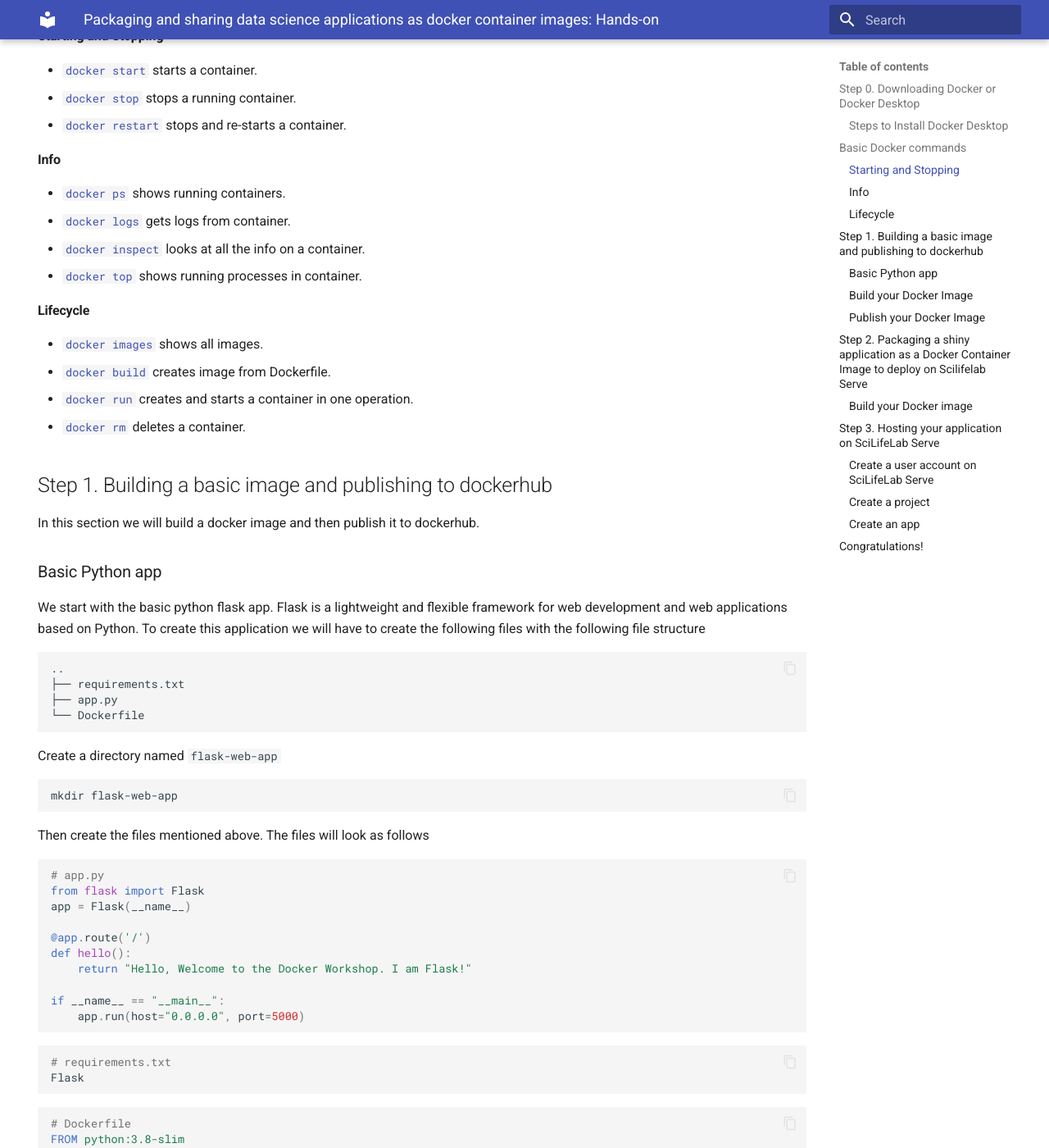
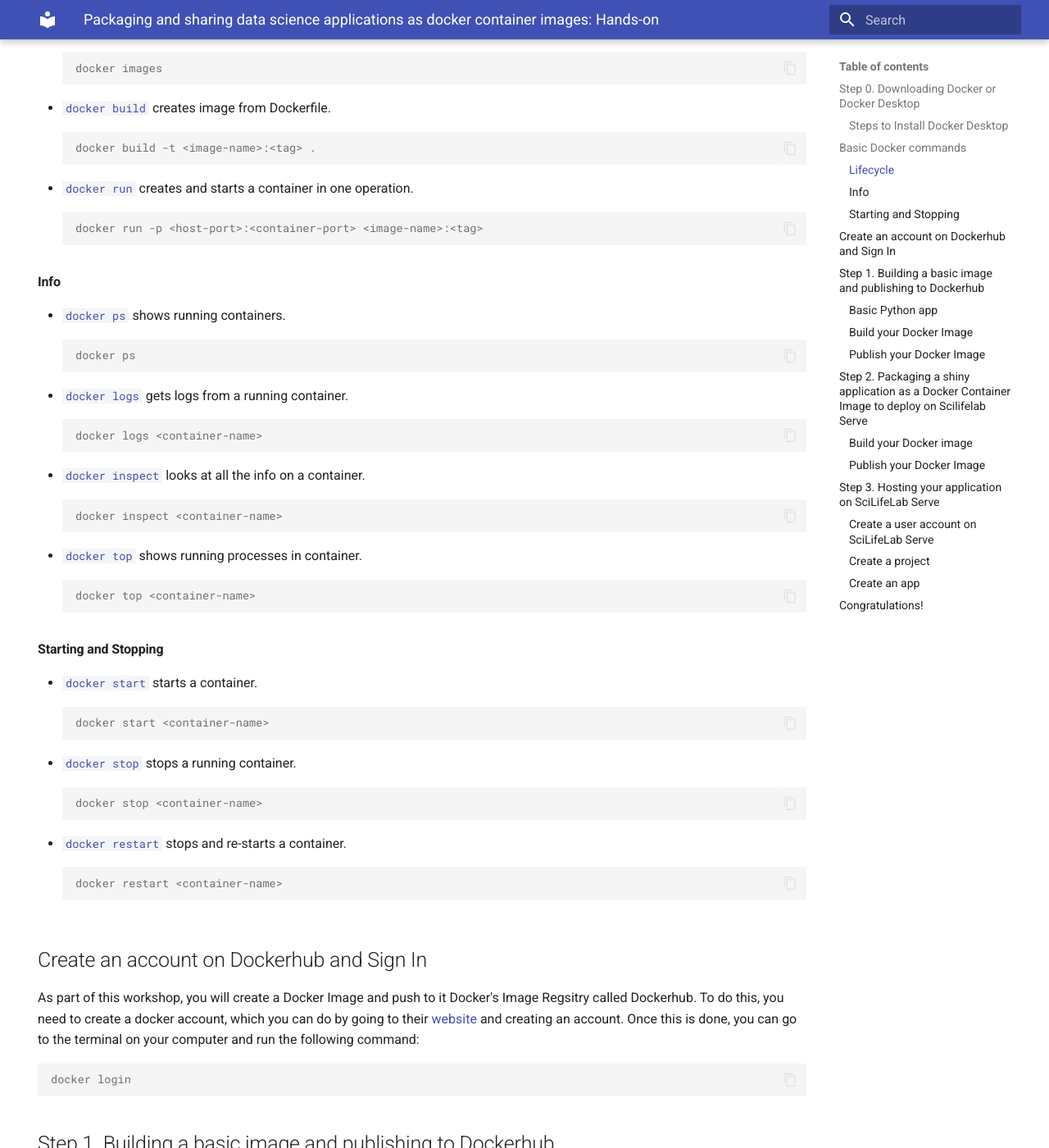
Before and after one commit to ScilifelabDataCentre/serve-tutorials, an MkDocs documentation site: the page built from Workshops/Packaging-and-sharing-applications-as-docker-images/docs/hands-on/docs/index.md, in a window 1280 px wide and 1400 px high, scrolled down 1471 px. Shown: the whole window at 82% size. Built offline with MkDocs 1.6.1 and Material for MkDocs 9.7.7, drawn with Linux system fonts in a browser that asks for light colours; some of the changed text lies outside the part shown.

Commit message:
update slides and workshop material

````diff
--- a/Workshops/Packaging-and-sharing-applications-as-docker-images/docs/getting-started/mkdocs.yml
+++ b/Workshops/Packaging-and-sharing-applications-as-docker-images/docs/getting-started/mkdocs.yml
@@ -7,3 +7,4 @@
   - admonition
   - pymdownx.details
   - pymdownx.superfences
+  - attr_list
--- a/Workshops/Packaging-and-sharing-applications-as-docker-images/docs/hands-on/docs/index.md
+++ b/Workshops/Packaging-and-sharing-applications-as-docker-images/docs/hands-on/docs/index.md
@@ -7,8 +7,8 @@
 !!! info
         If you have already installed Docker desktop and have tried basic docker commands, you can start at Step 1.
 
-This workshop will introduce Docker containers and how you can use them to package applications. By the end of this workshop, we hope you will know how to use Docker on your local machine, package applications with their dependencies, upload the packaged apps to Dockerhub as images. During the workshop we will start with a short talk introducing containers and docker. We will go over the basic commands that you can use to build and run docker containers and expose ports to your local machine.
-Then, we will show an example of a shiny application, prepare it for deployment by packaging it as a docker container and make it available on the web with a URL. The target audience of this tutorial are researchers who build applications and tools from different frameworks and want to know about packaging them.
+This workshop will introduce Docker containers and how you can use them to package applications. By the end of this workshop, we hope you will know how to use Docker on your local machine, package applications with their dependencies, upload the packaged apps to Dockerhub as images.
+Then, we will show an example of a shiny application, prepare it for deployment by packaging it as a docker container and make it available on the web with a URL using Scilifelab Serve. The target audience of this tutorial are researchers who build applications and tools from different frameworks and want to know about packaging them.
 
 ## Step 0. Downloading Docker or Docker Desktop
 
@@ -17,7 +17,7 @@
 ### Steps to Install Docker Desktop
 
 1. **Download Docker Desktop Installer**
-Visit the Docker Desktop [download page](https://www.docker.com/products/docker-desktop/) and download the installer for your operating system.
+Visit the Docker Desktop <a href="https://www.docker.com/products/docker-desktop/" target="_blank">download page</a> and download the installer for your operating system.
 
 2. **Run the Installer**
 
@@ -47,35 +47,74 @@
 
 ## Basic Docker commands
 
-You have already seen some of these commands but just to refresh, here are the basic docker commands
+Here are some basic docker commands that will help you during the hands-on session.
+
+#### Lifecycle
+
+* [`docker images`](https://docs.docker.com/engine/reference/commandline/images){:target="_blank"} shows all images.
+```console
+docker images
+```
+* [`docker build`](https://docs.docker.com/reference/cli/docker/build-legacy/){:target="_blank"} creates image from Dockerfile.
+```console
+docker build -t <image-name>:<tag> .
+```
+* [`docker run`](https://docs.docker.com/engine/reference/commandline/run){:target="_blank"} creates and starts a container in one operation.
+```console
+docker run -p <host-port>:<container-port> <image-name>:<tag>
+```
+
+#### Info
+
+* [`docker ps`](https://docs.docker.com/engine/reference/commandline/ps){:target="_blank"} shows running containers.
+```console
+docker ps
+```
+* [`docker logs`](https://docs.docker.com/engine/reference/commandline/logs){:target="_blank"} gets logs from a running container.
+```console
+docker logs <container-name>
+```
+* [`docker inspect`](https://docs.docker.com/engine/reference/commandline/inspect){:target="_blank"} looks at all the info on a container.
+```console
+docker inspect <container-name>
+```
+* [`docker top`](https://docs.docker.com/engine/reference/commandline/top){:target="_blank"} shows running processes in container.
+```console
+docker top <container-name>
+```
 
 #### Starting and Stopping
 
-* [`docker start`](https://docs.docker.com/engine/reference/commandline/start) starts a container.
-* [`docker stop`](https://docs.docker.com/engine/reference/commandline/stop) stops a running container.
-* [`docker restart`](https://docs.docker.com/engine/reference/commandline/restart) stops and re-starts a container.
+* [`docker start`](https://docs.docker.com/engine/reference/commandline/start){:target="_blank"} starts a container.
+```console
+docker start <container-name>
+```
+* [`docker stop`](https://docs.docker.com/engine/reference/commandline/stop){:target="_blank"} stops a running container.
+```console
+docker stop <container-name>
+```
+* [`docker restart`](https://docs.docker.com/engine/reference/commandline/restart){:target="_blank"} stops and re-starts a container.
+```console
+docker restart <container-name>
+```
 
-#### Info
 
-* [`docker ps`](https://docs.docker.com/engine/reference/commandline/ps) shows running containers.
-* [`docker logs`](https://docs.docker.com/engine/reference/commandline/logs) gets logs from container.
-* [`docker inspect`](https://docs.docker.com/engine/reference/commandline/inspect) looks at all the info on a container.
-* [`docker top`](https://docs.docker.com/engine/reference/commandline/top) shows running processes in container.
+## Create an account on Dockerhub and Sign In
 
-#### Lifecycle
+As part of this workshop, you will create a Docker Image and push to it Docker's Image Regsitry called Dockerhub. To do this, you need to create a docker account, which you can do by going to their <a href="https://hub.docker.com/" target="_blank">website</a> and creating an account. Once this is done, you can go to the terminal on your computer and run the following command:
 
-* [`docker images`](https://docs.docker.com/engine/reference/commandline/images) shows all images.
-* [`docker build`](https://docs.docker.com/engine/reference/commandline/build) creates image from Dockerfile.
-* [`docker run`](https://docs.docker.com/engine/reference/commandline/run) creates and starts a container in one operation.
-* [`docker rm`](https://docs.docker.com/engine/reference/commandline/rm) deletes a container.
+```console
+docker login
+```
 
-## Step 1. Building a basic image and publishing to dockerhub
 
-In this section we will build a docker image and then publish it to dockerhub.
+## Step 1. Building a basic image and publishing to Dockerhub
+
+In this section we will build a docker image and then publish it to Dockerhub.
 
 ### Basic Python app
 
-We start with the basic python flask app. Flask is a lightweight and flexible framework for web development and web applications based on Python. To create this application we will have to create the following files with the following file structure
+We start with a basic python flask app. Flask is a lightweight and flexible framework for web development and web applications based on Python. To create this application we will have to create the following files with the following file structure
 
 ```bash
 ..
@@ -84,11 +123,9 @@
 └── Dockerfile
 ```
 
-Create a directory named `flask-web-app`
-```bash
-mkdir flask-web-app
-```
-Then create the files mentioned above. The files will look as follows
+Create a directory named `flask-web-app` on your computer in a location where you want to have it.
+
+Then, in this directory create the files mentioned above. The files will look as follows
 ```python
 # app.py
 from flask import Flask
@@ -129,13 +166,13 @@
 Run the Docker command to build your image as shown below. Note that the dot at the end of the command is important. Please note that building the image may take a while.
 
 ```bash
-docker build --platform linux/amd64 -t <some-name>:<some-tag> .
+docker build -t <some-name>:<some-tag> .
 ```
 Replace `<some-name>:<some-tag>` with the name of the app and some tag to identify this particular version. For instance `my-web-app:v2`.
 Once the process is complete, run the following command in the Terminal. You should see your image in the list.
 
 ```bash
-docker image ls
+docker images
 ```
 
 In order to test that the image you just built works you need to run a container from this image. To do that, run the following command in the Terminal.
@@ -149,14 +186,14 @@
 ??? "Click to see exact commands"
     Run the following command to build the docker container
     ```bash
-    docker build --platform linux/amd64 -t flask-web-app .
+    docker build -t flask-web-app .
     ```
     !!! info "Pro tip"
-        It is a good idea to use your repository name when building and tagging images as this makes it possible to push to your repository.
+        It is a good idea to use your Dockerhub username name when building and tagging images as this makes it possible to push images to an image registry such as Dockerhub.
         Using versioning is very helpful as well.
         As an example, the command above could be written as:
         ```
-        docker build --platform linux/amd64 -t <your-dockerhub-repository>/flask-web-app:v1.0.0 .
+        docker build -t <your-dockerhub-username>/flask-web-app:v1.0.0 .
         ```
     After building the image you can then run it with the following command
 
@@ -179,6 +216,7 @@
 
 Register on [DockerHub](https://hub.docker.com/) and sign in with your account on Docker Desktop app.
 
+
 Next, re-build your image as described above, this time including your DockerHub username in the image name, as shown below.
 
 ```bash
@@ -194,14 +232,14 @@
 Keep in mind the you might need to login to you DockerHub user in case you haven't done so already. This can be done as follows:
 
 ```bash
-docker login --username=<your-dockerhub-username>
+docker login
 ```
 
-This should publish your image on `https://hub.docker.com/r/<your-dockerhub-username>/<some-name>:<some-tag>`. For example, our example app image for the flask web app is available at `scilifelabdatacentre/workshop-flask-web-app:v1.0.0`. Please note, if you create an image to publish on Scilifelab Serve, your image should stay available even after your app is published on Serve because it will be fetched with regular intervals.
+This should publish your image on `https://hub.docker.com/r/<your-dockerhub-username>/<some-name>:<some-tag>`. For example, our example app image for the flask web app is available at `scilifelabdatacentre/workshop-flask-web-app:v1.0.0`.
 
 ## Step 2. Packaging a shiny application as a Docker Container Image to deploy on Scilifelab Serve
 
-In this section we will download code for a shiny application, add a Dockerfile and build a Docker container. This section assumes that you have git installed on your system.
+In this section we will download code for a shiny application, add a Dockerfile and build a Docker image. This image will be built according to the requirements to host it on Scilifelab Serve. This section assumes that you have git installed on your system.
 
 In your terminal, run the follow command
 
@@ -215,7 +253,11 @@
 cd shiny-adhd-medication-sweden
 ```
 
-In this folder, we will have the Shiny app code in a file called `app.R` and this file as well as the app's dependencies (e.g., associated data) are located in the folder called `app`. Make sure that your app runs as it should with this structure (for example, if you run it using RStudio). Here is the file structure that we assume:
+In this folder, we will have the Shiny app code in a file called `app.R` and this file as well as the app's dependencies (e.g., associated data) are located in the folder called `app`.
+
+The app is a dashboard plotting the number of people in Sweden aged 0-19 who have have filled a prescription for ADHD medication each year. The dashboard is based on open data from the *The Swedish National Board of Health and Welfare* (*Socialstyrelsen*). Specifically, the data has been extracted from the [Statistikdatabas för läkemedel](https://sdb.socialstyrelsen.se/if_lak/val.aspx) where data about all medications that have been bought/given based on a prescription in Sweden since 2006 are available.
+
+Here is the file structure for the app:
 
 ```bash
 ..
@@ -259,9 +301,9 @@
 └── Dockerfile
 ```
 
-Let us look at how you can customize the Dockerfile for your own app. In this example two packages were installed from the standard R packages: `shiny` and `tidyverse`. This was done in the line `RUN Rscript -e 'install.packages(c("shiny","tidyverse"))'`. Add your own packages here as needed by your app. In addition, one package was installed from `Bioconductor` - `Biostrings`. This was done in the line `RUN Rscript -e 'BiocManager::install(c("Biostrings"),ask = F)'`. Add your Bioconductor packages here.
+In this example two packages were installed from the standard R packages: `shiny` and `tidyverse`. This was done in the line `RUN Rscript -e 'install.packages(c("shiny","tidyverse"))'`. In addition, one package was installed from `Bioconductor` - `Biostrings`. This was done in the line `RUN Rscript -e 'BiocManager::install(c("Biostrings"),ask = F)'`. If you are building your own app instead of this example app, you can add your own packages here as needed by your app.
 
-The folder app and its contents are copied into the image in the line `COPY /app/* /srv/shiny-server/`. If you use a different folder name, change the folder names in this line and lines below. If some of the dependecies of the app are located in different folders these other folders should be copied into the image separately.
+The folder app and its contents are copied into the image in the line `COPY /app/* /srv/shiny-server/`. If you are building your own app and you use a different folder name, change the folder names in this line and lines below. If some of the dependecies of the app are located in different folders, these other folders should be copied into the image separately.
 
 You can see our example app with these files in this <a href="https://github.com/ScilifelabDataCentre/shiny-adhd-medication-sweden" target="_blank">GitHub</a> repository.
 
@@ -277,7 +319,7 @@
 ```
 Once the process is complete, your newly created image should appear on Docker Desktop under the Images. Alternatively, run the following command in the Terminal to inspect images on your computer. You should see your image in the list.
 ```bash
-docker image ls
+docker images
 ```
 In order to test that the image you just built works you need to run a container from this image. To do that, run the following command in the Terminal.
 ```bash
@@ -292,16 +334,16 @@
     docker build --platform linux/amd64 -t adhd-shiny-app .
     ```
     !!! info "Pro tip"
-        It is a good idea to use your repository name when building and tagging images as this makes it possible to push to your repository.
+        It is a good idea to use your Dockerhub username when building and tagging images as this makes it possible to push images to an image registry such as Dockerhub.
         Using versioning is very helpful as well.
         As an example, the command above could be written as:
         ```
-        docker build --platform linux/amd64 -t <your-dockerhub-repository>/adhd-shiny-app:v1.0.0 .
+        docker build --platform linux/amd64 -t <your-dockerhub-username>/adhd-shiny-app:v1.0.0 .
         ```
     After building the image you can then run it with the following command
 
     ```bash
-    docker run -p 3838:3838 <your-dockerhub-repository>/adhd-shiny-app
+    docker run -p 3838:3838 <your-dockerhub-username>/adhd-shiny-app
     ```
 
     Once it is running you should see that it is available under <a href="http://localhost:3838" target="_blank">http://localhost:3838</a> (or see what the container tells you in the terminal window, it should say "Starting listener on: ..."). Navigate to this link in your browser and try out the app.
@@ -310,8 +352,24 @@
         It is often useful to run the container in detached mode so that it can run in the background.
         As an example, the command above could be written as:
         ```bash
-        docker run -d -p 3838:3838 <your-dockerhub-repository>/adhd-shiny-app
+        docker run -d -p 3838:3838 <your-dockerhub-username>/adhd-shiny-app
         ```
+
+### Publish your Docker Image
+
+Once the image is built and visible on Docker Desktop, pick *"Push to Hub"* among the options for your app image. Alternatively, you can also use the following command from the terminal instead
+
+```bash
+docker push <your-dockerhub-username>/<some-name>:<some-tag>
+```
+
+Keep in mind the you might need to login to you DockerHub user in case you haven't done so already. This can be done as follows:
+
+```bash
+docker login
+```
+
+This should publish your image on `https://hub.docker.com/r/<your-dockerhub-username>/<some-name>:<some-tag>`. For example, our example app image for the flask web app is available at `scilifelabdatacentre/workshop-flask-web-app:v1.0.0`. Please note, if you create an image to publish on Scilifelab Serve, your image should stay available even after your app is published on Serve because it will be fetched with regular intervals.
 
 ## Step 3. Hosting your application on SciLifeLab Serve
 
@@ -343,8 +401,10 @@
 
 You can leave the other fields as default.
 
+Press the Submit button to create the app. It may take 3-5 minutes for your app to start.
+
 ## Congratulations!
 
-Congratulations, you just built and started hosting your first machine learning demo application!
+Congratulations, you just built a docker image, pushed it to Dockerhub and started hosting your first app on Scilifelab Serve!
 
 Feel free to get in touch with the SciLifeLab Serve team with questions: serve@scilifelab.se.
--- a/Workshops/Packaging-and-sharing-applications-as-docker-images/docs/hands-on/mkdocs.yml
+++ b/Workshops/Packaging-and-sharing-applications-as-docker-images/docs/hands-on/mkdocs.yml
@@ -7,3 +7,4 @@
   - admonition
   - pymdownx.details
   - pymdownx.superfences
+  - attr_list
````
Also changed, not shown: other parts of Workshops/Packaging-and-sharing-applications-as-docker-images/docs/hands-on/docs/index.md (+1 -1 lines), Workshops/Packaging-and-sharing-applications-as-docker-images/docs/getting-started/docs/index.md (+55 -17 lines), Workshops/Packaging-and-sharing-applications-as-docker-images/slides/slides.md (+14 -16 lines).
